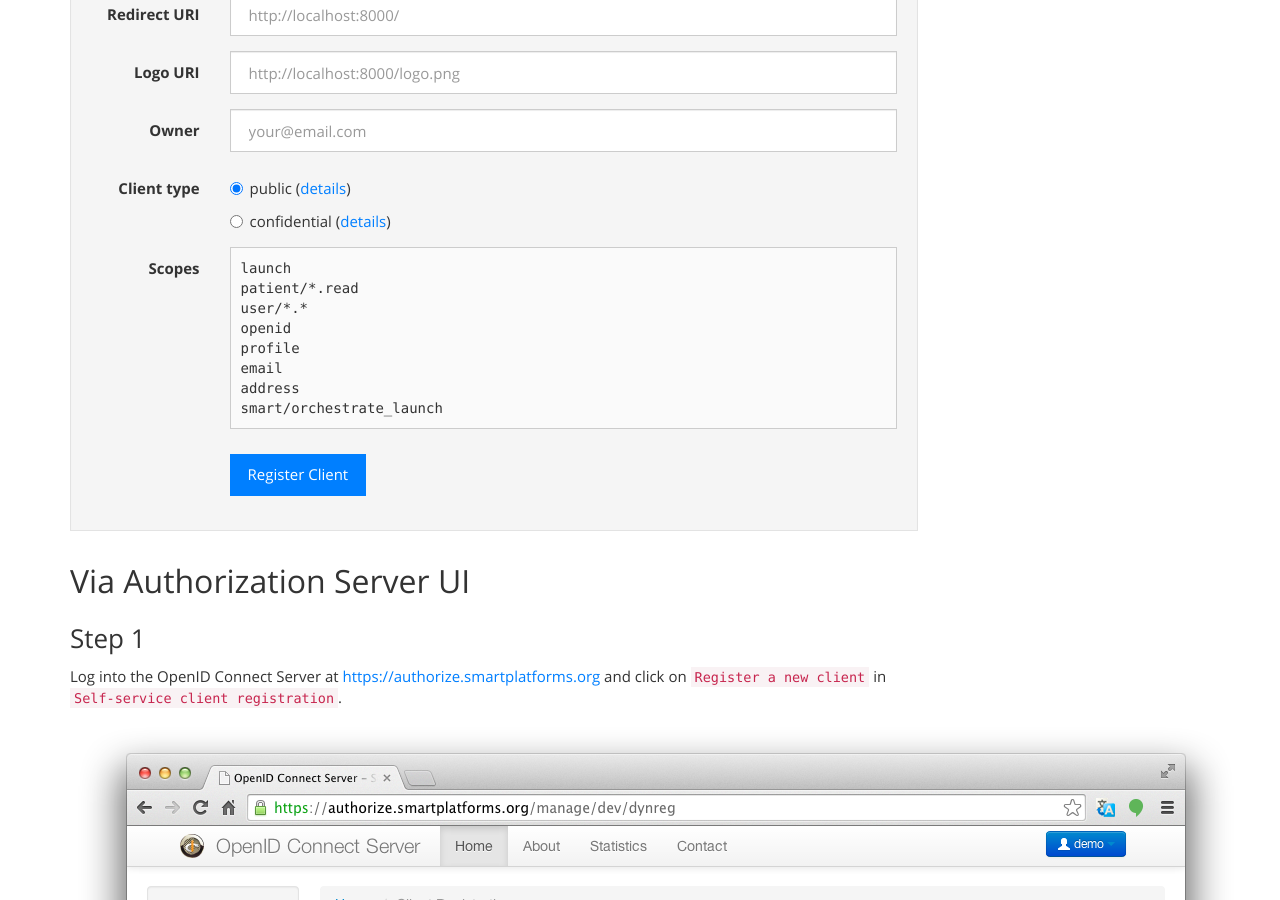
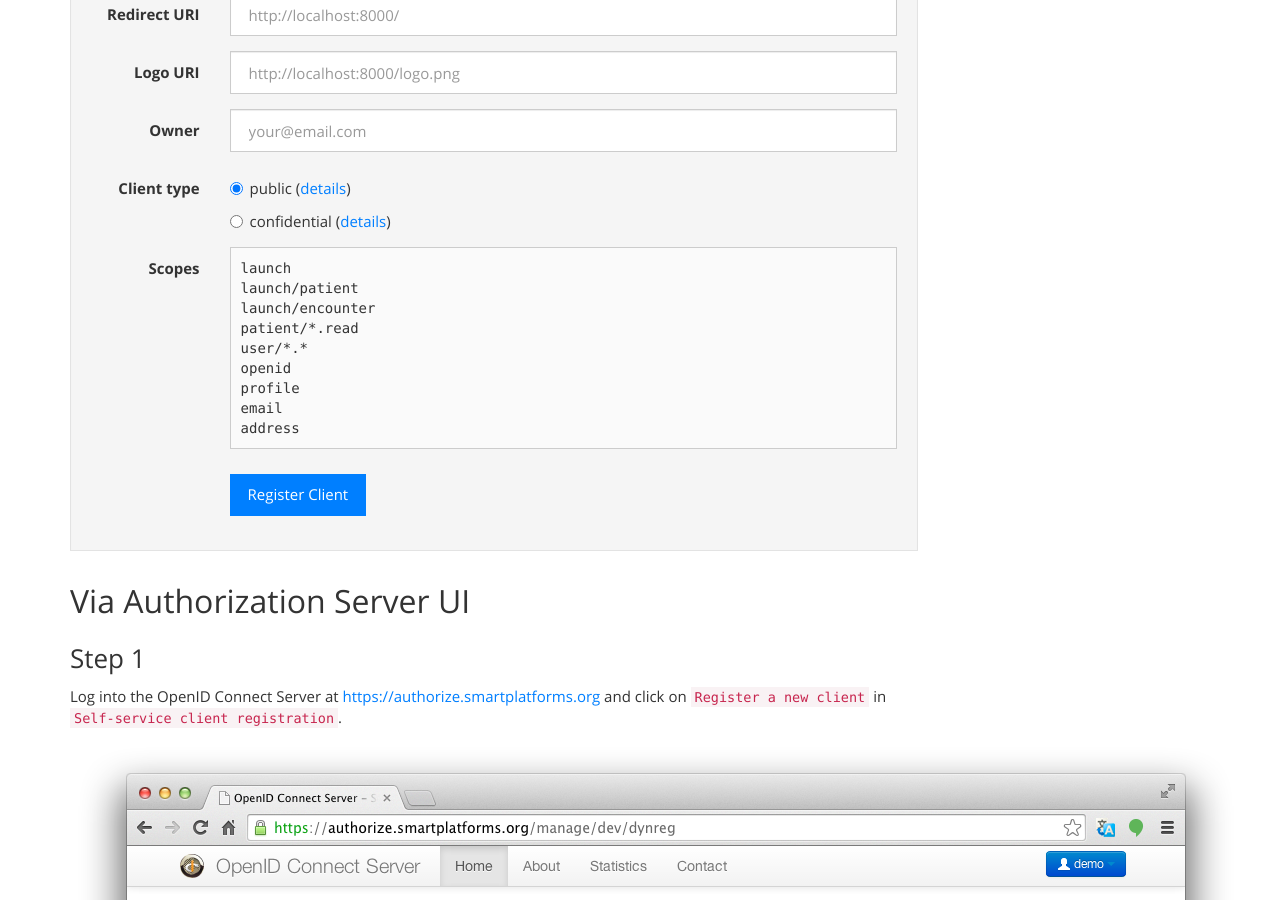
Before and after one commit to smart-on-fhir/smart-on-fhir.github.io, a Jekyll site: the page built from sandbox/howto/index.md, in a window 1280 px wide and 900 px high, scrolled down 500 px. Built offline with Jekyll 4.4.1, drawn with Linux system fonts in a browser that asks for light colours; nearby versions of some CDN libraries; Markdown is read by kramdown in place of the engine named in the settings.

Commit message:
Update cient registration form scopes list

```diff
--- a/sandbox/howto/index.md
+++ b/sandbox/howto/index.md
@@ -136,13 +136,14 @@ title: "SMART on FHIR Sandbox: How To Use"
         <label class="col-lg-2 control-label">Scopes</label>
         <div class="col-lg-10">
             <span id="input_scopes"><pre>launch
+launch/patient
+launch/encounter
 patient/*.read
 user/*.*
 openid
 profile
 email
-address
-smart/orchestrate_launch</pre></span>
+address</pre></span>
         </div>
     </div>
     <div class="form-group">
```
